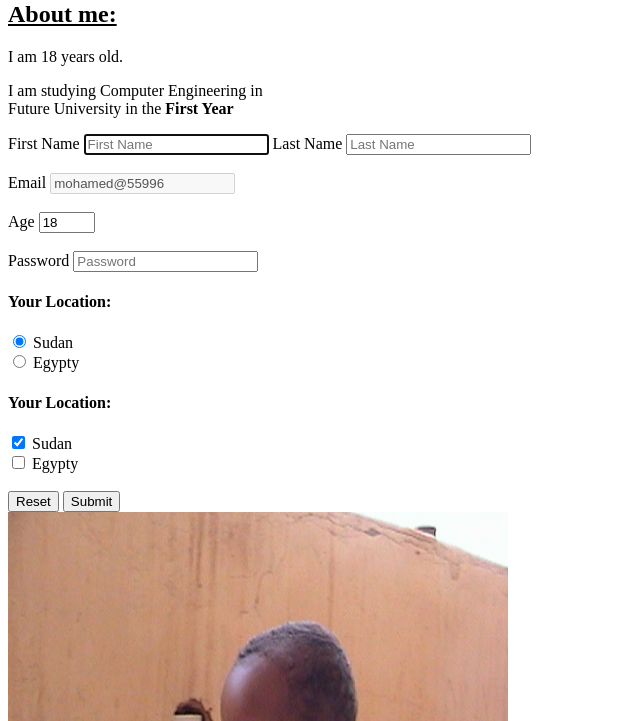
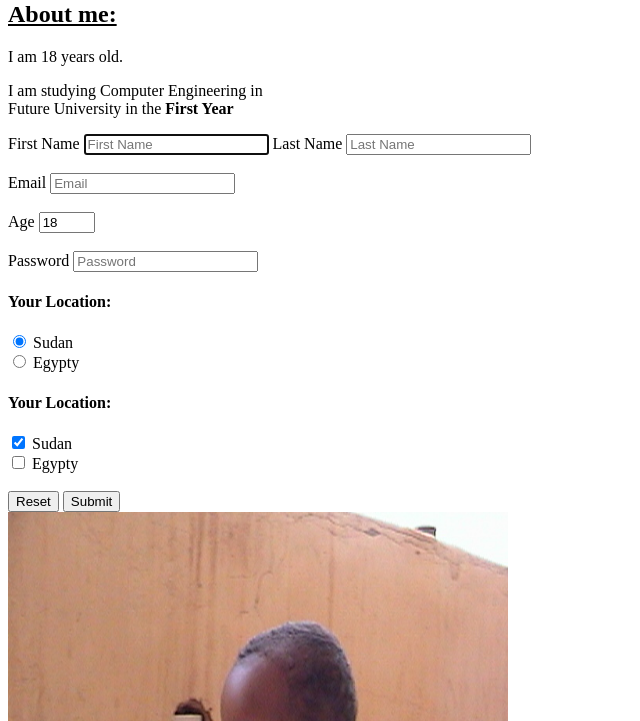
Before and after one commit to mohamedelhkhalid/Mohamed-Elhassan-Web, a plain HTML site: page index.html in a window 1280 px wide. Shown: the part 79-800 px from the top of the page, without its empty margins (0-640 px from the left). Drawn offline with Linux system fonts and the light colour scheme.

Commit message:
Make email input editable in index.html
Updated the email input to be editable and removed the disabled attribute.

```diff
--- a/index.html
+++ b/index.html
@@ -18,7 +18,7 @@
     <br>
     <div>
         <label for="email">Email</label>
-        <input type="email" required placeholder="Email" name="Email" id="email" value="mohamed@55996" disabled>
+        <input type="email" required placeholder="Email" name="Email" id="email">
     </div>
     <br>
      <div>
```
